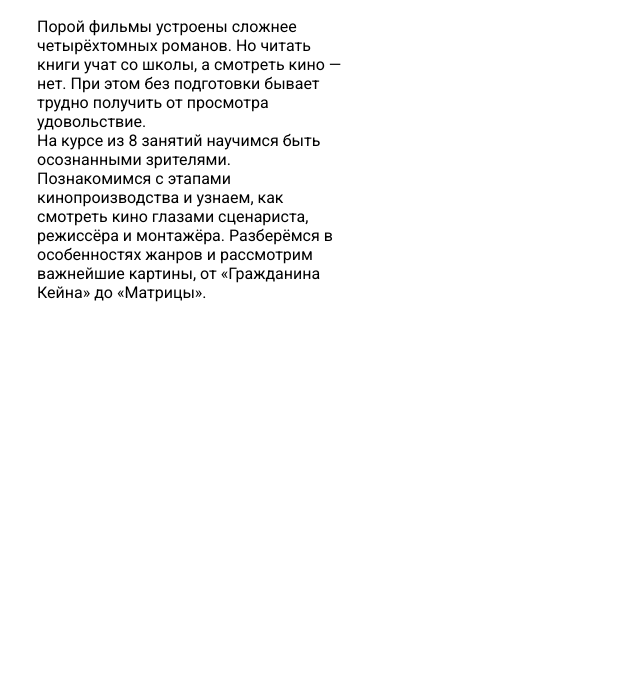
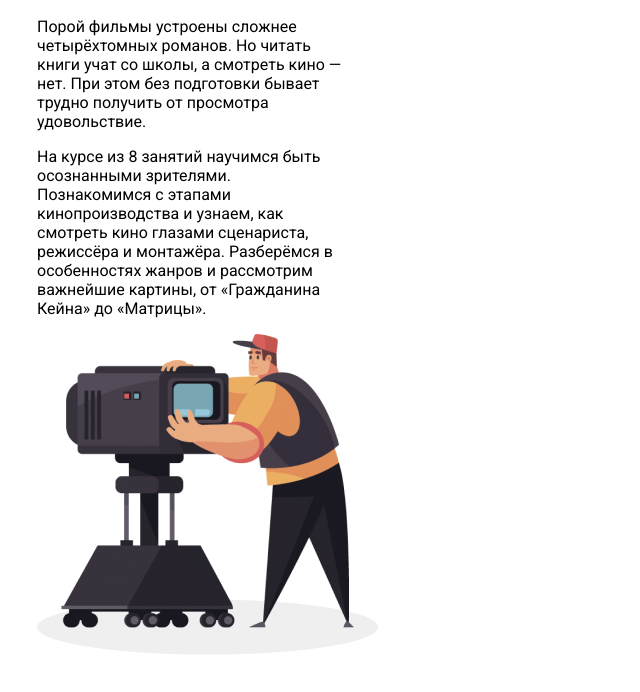
Before and after one commit to 0FICUS0/m1, a plain HTML site: page index.html in a window 1280 px wide. Shown: the part 694-1386 px from the top of the page, without its empty margins (0-640 px from the left). Before the commit the page ends 1058 px from the top, so only its background shows below. Drawn offline with Linux system fonts and the light colour scheme.

Commit message:
edit 'abput'

```diff
--- a/css/style.css
+++ b/css/style.css
@@ -90,3 +90,7 @@ body{
 .about-text{
     width: 309px;
 }
+
+.about-img{
+
+}
--- a/index.html
+++ b/index.html
@@ -51,9 +51,10 @@
                     <h1 class="about-title">О Курсе</h1>
 
                     <p class="about-text">
-                        Порой фильмы устроены сложнее четырёхтомных романов. Но читать книги учат со школы, а смотреть кино — нет. При этом без подготовки бывает трудно получить от просмотра удовольствие.<br>
-                        На курсе из 8 занятий научимся быть осознанными зрителями. Познакомимся с этапами кинопроизводства и узнаем, как смотреть кино глазами сценариста, режиссёра и монтажёра. Разберёмся в особенностях жанров и рассмотрим важнейшие картины, от «Гражданина Кейна» до «Матрицы».</span>
-                    </p>
+                        Порой фильмы устроены сложнее четырёхтомных романов. Но читать книги учат со школы, а смотреть кино — нет. При этом без подготовки бывает трудно получить от просмотра удовольствие.</p>
+                    <p class="about-text">На курсе из 8 занятий научимся быть осознанными зрителями. Познакомимся с этапами кинопроизводства и узнаем, как смотреть кино глазами сценариста, режиссёра и монтажёра. Разберёмся в особенностях жанров и рассмотрим важнейшие картины, от «Гражданина Кейна» до «Матрицы».</p>
+
+                    <img src="images/Camera.png" class="about-img" alt="camera">
                 </section>
             </main>
         </div>
```
Also changed, not shown: images/Camera.png (added).
